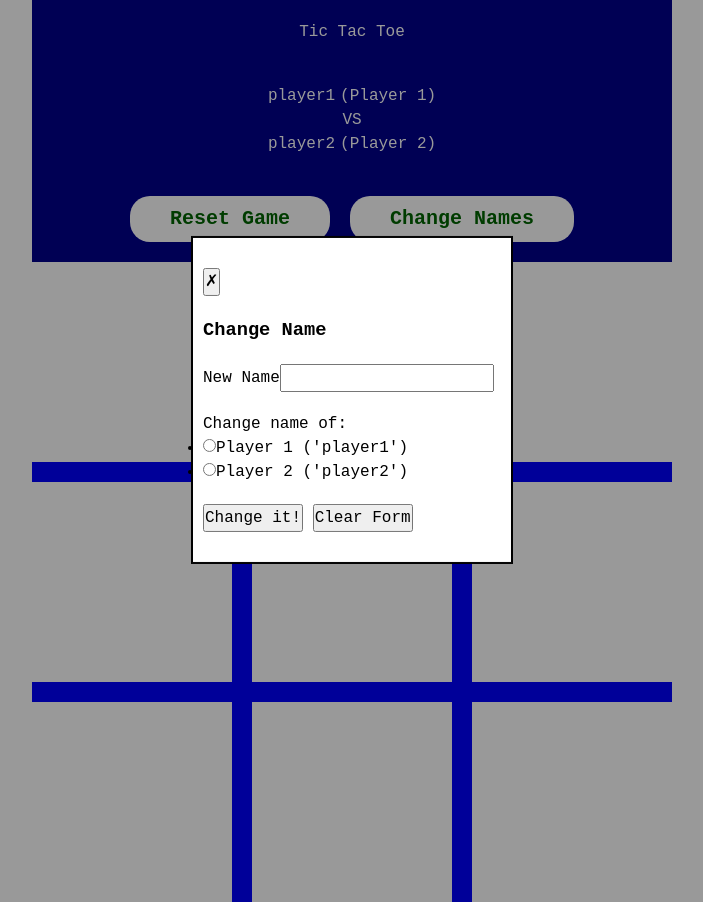
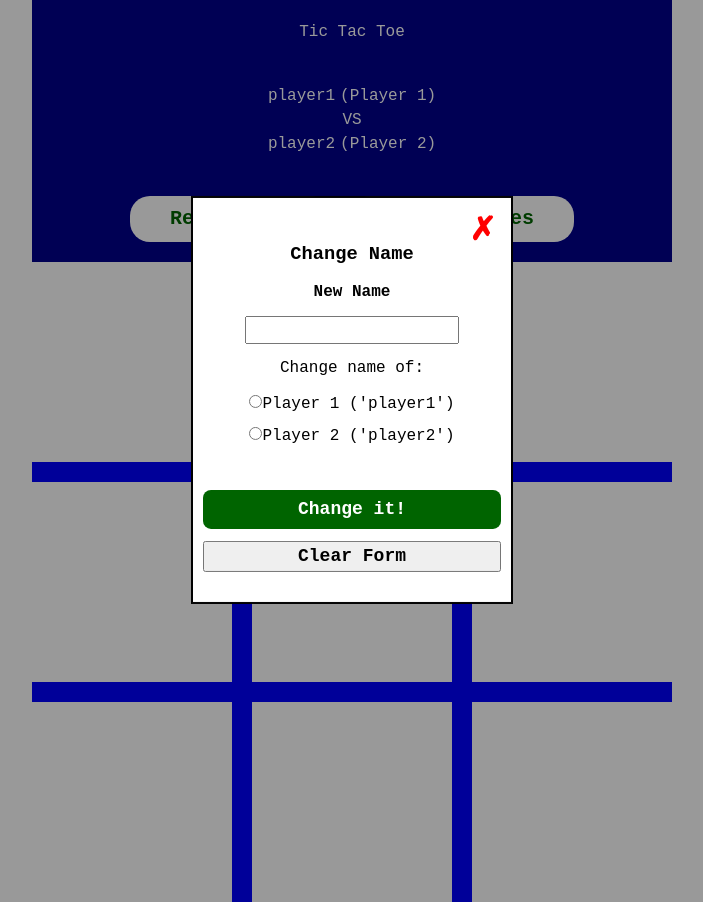
Before and after one commit to MuhammadAbdullahWarraich/tic-tac-toe-TOP, a plain HTML site: page index.html in a window 1280 px wide. Both pictures are taken after a click on the button "Change Names". Shown: the whole page, without its empty margins (288-991 px from the left). Drawn offline with Linux system fonts and the light colour scheme.

Commit message:
feat: add basic styling to form

```diff
--- a/styles.css
+++ b/styles.css
@@ -113,11 +113,12 @@ main > form {
   border: 1px solid black;
   display: flex;
   flex-direction: column;
-  gap: 20px;
+  gap: 30px;
   padding: 30px 10px;
   outline: 1px solid black;
   opacity: 0;
   z-index: -1;
+  text-align: center;
 }
 body {
   display: grid;
@@ -146,3 +147,62 @@ main {
   opacity: 1;
   z-index: 10;
 }
+.form-control.close-form {
+  display: flex;
+  justify-content: flex-end;
+}
+#change-name-form {
+  display: flex;
+  flex-direction: column;
+  gap: 12px;
+}
+.form-control {
+  display: flex;
+  flex-wrap: wrap;
+  gap: 12px;
+  justify-content: center;
+}
+.form-control.buttons {
+  margin-top: 30px;
+  display: flex;
+  flex-direction: column;
+}
+.form-control.buttons > button {
+  font-weight: bold;
+  font-size: 18px;
+}
+.form-control.buttons > button[type="submit"] {
+  padding: 6px 0px;
+  color: white;
+  background-color: darkgreen;
+  outline: none;
+  border: none;
+  border-radius: 8px;
+  display: block;
+}
+form-control.close-form {
+  display: relative;
+}
+#close-change-name-form-button {
+  position: absolute;
+  right: 15px;
+  top: 10px;
+  outline: none;
+  border: none;
+  background-color: white;
+  font-size: 2em;
+  color: red;
+  font-weight: bold;
+}
+.form-control:has(ul) {
+  flex-direction: column;
+}
+.form-control > ul {
+  list-style-type: none;
+  display: flex;
+  flex-direction: column;
+  gap: 8px;
+}
+.form-control > label {
+  font-weight: bold;
+}
```
